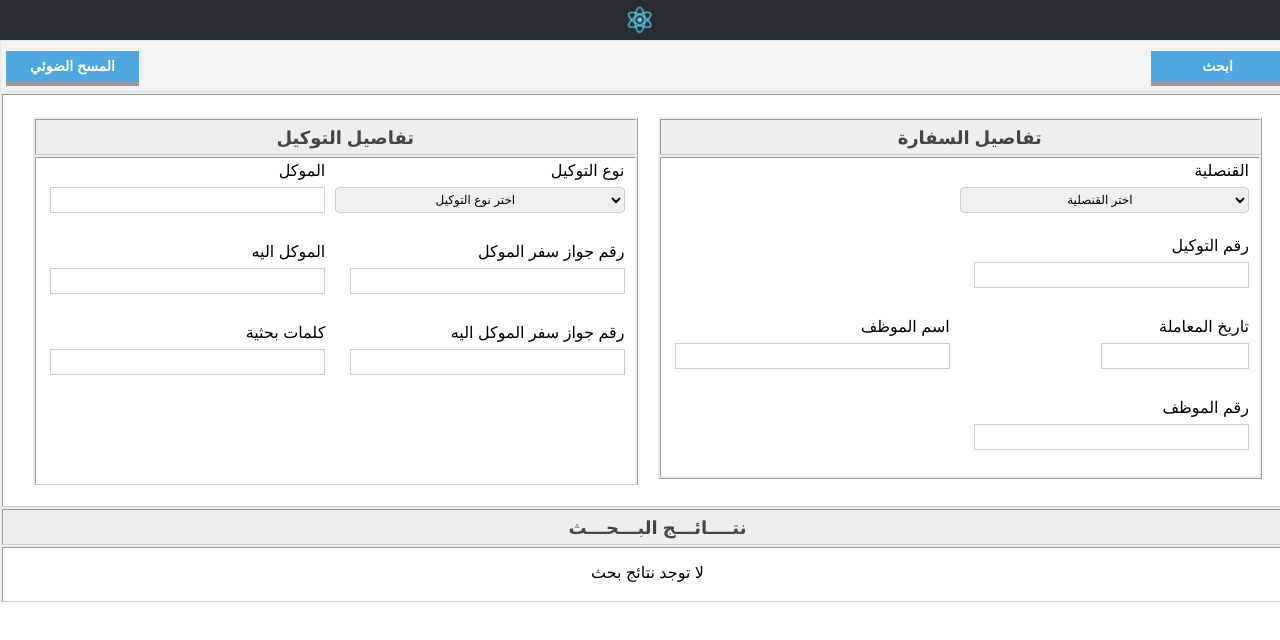
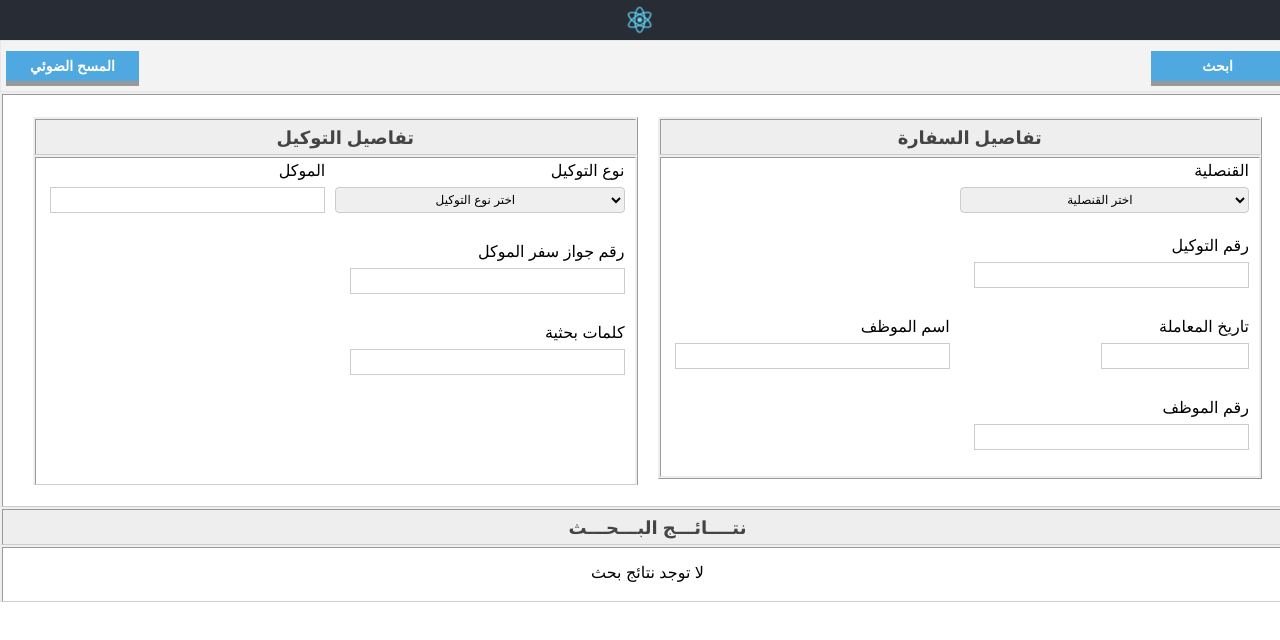
Before and after one commit to Dardir/Scanner, a React (Create React App) app: page /search in a window 1280 px wide. Shown: the top 640 px of the page. Built offline with nearby package versions, Linux system fonts and the light colour scheme.

Commit message:
Remove delegated to and delegated to passport

```diff
--- a/src/DynamsoftSDK.css
+++ b/src/DynamsoftSDK.css
@@ -708,7 +708,7 @@ select#Resolution {
     padding: 6px 0 0 8px;
     margin-top: 3px;
     width: 647px;
-    height: 301px;
+    height: 169px;
     border: solid 1px #ccc;
     overflow-y: scroll;
     background: #fff;
--- a/src/FileDisplay.js
+++ b/src/FileDisplay.js
@@ -144,24 +144,6 @@ const FileDisplay = ({ metadataObj, navigateBack }) => {
                         <div className="row">
                             <div className="internal-column">
                                 <li style={{ textAlign: "right", listStyleType: "none" }}>
-                                    <label htmlFor="txt_delegatedTo">
-                                        <p> الموكل اليه</p>
-                                    </label>
-                                    <input readOnly type="text" id="txt_delegatedTo" style={{ paddingLeft: "5px", textAlign: "right" }} name="delegator" value={metadataObj.properties.delegatedTo} />
-                                </li>
-                            </div>
-                            <div className="internal-column">
-                                <li style={{ textAlign: "right", listStyleType: "none" }}>
-                                    <label htmlFor="txt_delegatedToPassport">
-                                        <p> رقم جواز سفر الموكل اليه</p>
-                                    </label>
-                                    <input readOnly type="text" id="txt_delegatedToPassport" style={{ paddingLeft: "5px", textAlign: "right" }} name="delegatedToPassport" value={metadataObj.properties.delegatedToPassport} />
-                                </li>
-                            </div>
-                        </div>
-                        <div className="row">
-                            <div className="internal-column">
-                                <li style={{ textAlign: "right", listStyleType: "none" }}>
                                     <label htmlFor="txt_keySearch">
                                         <p>كلمات بحثية</p>
                                     </label>
--- a/src/FileSearch.js
+++ b/src/FileSearch.js
@@ -19,8 +19,6 @@ const FileSearch = ({ displayFile, searchResults }) => {
         delegationType: '',
         delegator: '',
         delegatorPassport: '',
-        delegatedTo: '',
-        delegatedToPassport: '',
         delegationSubject: '',
         keySearch: ''
     });
@@ -137,24 +135,8 @@ const FileSearch = ({ displayFile, searchResults }) => {
                                         <input type="text" size="20" id="txt_delegatorPassport" name="delegatorPassport" onChange={updateField} />
                                     </li>
                                 </div>
-                                <div className="internal-column">
-                                    <li style={{ textAlign: "right", listStyleType: "none" }}>
-                                        <label htmlFor="txt_delegatedTo">
-                                            <p> الموكل اليه</p>
-                                        </label>
-                                        <input type="text" size="20" id="txt_delegatedTo" name="delegatedTo" onChange={updateField} />
-                                    </li>
-                                </div>
                             </div>
                             <div className="row">
-                                <div className="internal-column">
-                                    <li style={{ textAlign: "right", listStyleType: "none" }}>
-                                        <label htmlFor="txt_delegatedToPassport">
-                                            <p> رقم جواز سفر الموكل اليه</p>
-                                        </label>
-                                        <input type="text" size="20" id="txt_delegatedToPassport" name="delegatedToPassport" onChange={updateField} />
-                                    </li>
-                                </div>
                                 <div className="internal-column">
                                     <li style={{ textAlign: "right", listStyleType: "none" }}>
                                         <label htmlFor="txt_keySearch">
@@ -293,9 +275,6 @@ const FileSearch = ({ displayFile, searchResults }) => {
                                                                     <button onClick={()=> {onClickDisplay(key)}} ><b>عرض الملف</b></button>
                                                                 </div>
 
-                                                                <div className="cell" data-title="Delegated To">
-                                                                    {result.properties.delegatedTo}
-                                                                </div>
                                                                 <div className="cell" data-title="Delegator">
                                                                     {result.properties.delegator}
                                                                 </div>
--- a/src/Metadata.js
+++ b/src/Metadata.js
@@ -15,12 +15,10 @@ const Metadata = ({saveMetadataObj,metadataEnabled}) => {
     delegationType: '',
     delegator: '',
     delegatorPassport: '',
-    delegatedTo: '',
-    delegatedToPassport: '',
     delegationSubject: '',
     keySearch: ''
   });
-  const mandatoryfields = ['counsulate','delegationNumber','transactionDate','employeeName','delegationType','delegatedTo','delegatedToPassport'];
+  const mandatoryfields = ['counsulate','delegationNumber','transactionDate','employeeName','delegationType'];
   const [isDisabled] = useValidateMandatoryFields(metadataform,mandatoryfields);
 
   const updateField = e => {
@@ -132,18 +130,6 @@ const Metadata = ({saveMetadataObj,metadataEnabled}) => {
                   <input type="text" size="20" id="txt_delegatorPassport" name="delegatorPassport" onChange={updateField} disabled = {!metadataEnabled}/>
                 </li>
                 <li style={{ paddingTop: "10px" }}>
-                  <label htmlFor="txt_delegatedTo">
-                    <p style={{ color: "red", paddingLeft: "5px" }}>*</p><p> الموكل اليه</p>
-                  </label>
-                  <input type="text" size="20" id="txt_delegatedTo" name="delegatedTo" onChange={updateField} disabled = {!metadataEnabled}/>
-                </li>
-                <li style={{ paddingTop: "10px" }}>
-                  <label htmlFor="txt_delegatedToPassport">
-                    <p style={{ color: "red", paddingLeft: "5px" }}>*</p><p> رقم جواز سفر الموكل اليه</p>
-                  </label>
-                  <input type="text" size="20" id="txt_delegatedToPassport" name="delegatedToPassport" onChange={updateField} disabled = {!metadataEnabled}/>
-                </li>
-                <li style={{ paddingTop: "10px" }}>
                   <label htmlFor="txt_delegationSubject">
                     <p>موضوع المعاملة</p>
                   </label>
--- a/src/ReferenceData.js
+++ b/src/ReferenceData.js
@@ -82,14 +82,6 @@ export const keyMap = [
     {
         key: 'dc:POASubject',
         value: 'delegationSubject'
-    },
-    {
-        key: 'dc:POATo',
-        value: 'delegatedTo'
-    },
-    {
-        key: 'dc:POAToPass',
-        value: 'delegatedToPassport'
     },
     {
         key: 'dc:POAType',
```
